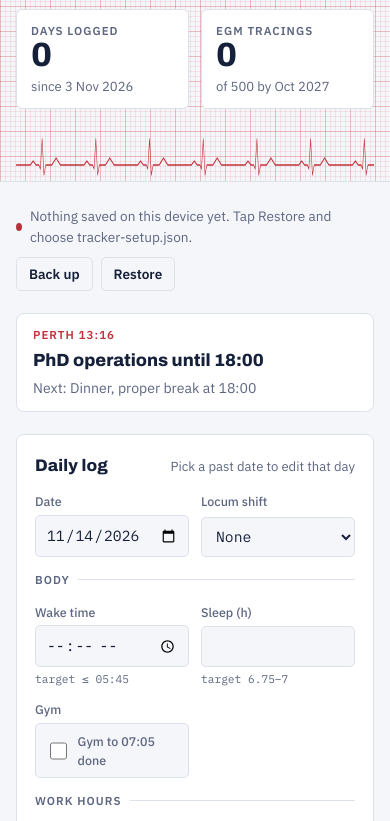
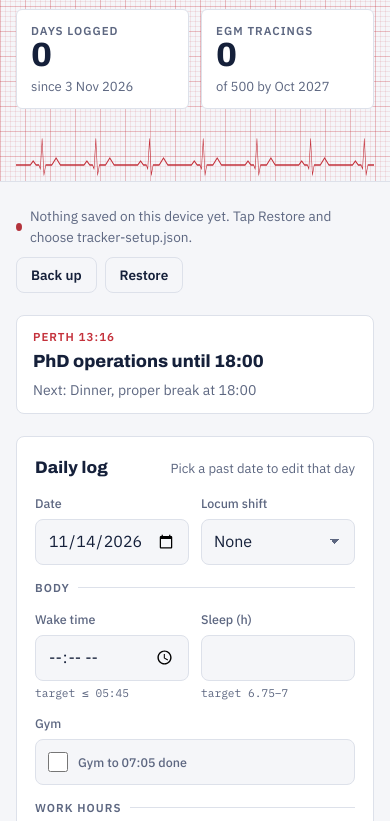
Before and after one commit to aswinbabu1412/phd-tracker, a plain HTML site: page index.html in a window 390 px wide. Shown: the part 244-1065 px from the top of the page. Drawn offline with Linux system fonts and the light colour scheme.

Commit message:
Align form fields on iPhone and stop zoom on input
Co-Authored-By: Claude Opus 5.5 <noreply@anthropic.com>
Claude-Session: https://claude.ai/code/session_0119ceDJTDE8rxQtZkfQPDs2

```diff
--- a/index.html
+++ b/index.html
@@ -114,23 +114,37 @@ main .wrap { padding-block: 24px 48px; display: grid; gap: 22px; }
 
 /* Log form */
 form.log { display: grid; gap: 14px; }
-.fields { display: grid; grid-template-columns: repeat(auto-fit, minmax(120px, 1fr)); gap: 12px; }
-.field { display: grid; gap: 4px; min-width: 0; }
+.fields { display: grid; grid-template-columns: repeat(2, minmax(0, 1fr)); gap: 14px 12px; align-items: start; }
+.fields.three > :last-child { grid-column: 1 / -1; }
+@media (min-width: 600px) { .fields.three { grid-template-columns: repeat(3, minmax(0, 1fr)); } .fields.three > :last-child { grid-column: auto; } .fields.four { grid-template-columns: repeat(4, minmax(0, 1fr)); } }
+.field { display: grid; gap: 6px; min-width: 0; align-content: start; }
 .field label { font-size: .78rem; color: var(--muted); font-weight: 500; }
-.field .tgt { font-family: var(--f-mono); font-size: .7rem; color: var(--muted); }
+.field .tgt { font-family: var(--f-mono); font-size: .7rem; color: var(--muted); line-height: 1.2; }
 input[type="date"], input[type="time"], input[type="number"], input[type="text"], input[type="month"], select, textarea {
-  width: 100%; min-width: 0; background: var(--paper); border: 1px solid var(--line); border-radius: 5px; padding: 8px 10px; font-family: var(--f-mono); font-size: .92rem;
+  display: block; box-sizing: border-box; width: 100%; min-width: 0; max-width: 100%; height: 46px; margin: 0;
+  -webkit-appearance: none; appearance: none;
+  background-color: var(--paper); color: var(--ink); border: 1px solid var(--line); border-radius: 8px;
+  padding: 0 12px; font-family: var(--f-body); font-size: 16px; line-height: 1.2; font-variant-numeric: tabular-nums; text-align: left;
 }
-textarea { font-family: var(--f-body); resize: vertical; min-height: 44px; }
-.check { display: flex; align-items: center; gap: 8px; background: var(--paper); border: 1px solid var(--line); border-radius: 5px; padding: 8px 10px; cursor: pointer; }
-.check input { width: 18px; height: 18px; accent-color: var(--good); }
+input::-webkit-date-and-time-value { text-align: left; margin: 0; }
+input::-webkit-datetime-edit { padding: 0; }
+input:focus, select:focus, textarea:focus { outline: none; border-color: var(--ep); box-shadow: 0 0 0 3px color-mix(in srgb, var(--ep) 22%, transparent); }
+input::placeholder, textarea::placeholder { color: var(--muted); opacity: .8; }
+select {
+  padding-right: 36px; cursor: pointer;
+  background-image: linear-gradient(45deg, transparent 50%, var(--muted) 50%), linear-gradient(135deg, var(--muted) 50%, transparent 50%);
+  background-position: calc(100% - 19px) 50%, calc(100% - 14px) 50%; background-size: 5px 5px; background-repeat: no-repeat;
+}
+textarea { height: auto; min-height: 76px; padding: 11px 12px; line-height: 1.45; resize: vertical; }
+.check { display: flex; align-items: center; gap: 10px; height: 46px; background: var(--paper); border: 1px solid var(--line); border-radius: 8px; padding: 0 12px; cursor: pointer; font-size: .95rem; }
+.check input { width: 20px; height: 20px; margin: 0; accent-color: var(--good); flex: none; }
 .group-title { font-size: .72rem; text-transform: uppercase; letter-spacing: .09em; color: var(--muted); font-weight: 600; display: flex; align-items: center; gap: 8px; }
 .group-title::after { content: ""; flex: 1; height: 1px; background: var(--line); }
 .actions { display: flex; gap: 10px; align-items: center; flex-wrap: wrap; }
-.btn { background: var(--ink); color: var(--paper); border: 0; border-radius: 5px; padding: 9px 16px; font-weight: 600; cursor: pointer; }
+.btn { background: var(--ink); color: var(--paper); border: 0; border-radius: 8px; height: 44px; padding: 0 18px; font-weight: 600; cursor: pointer; display: inline-flex; align-items: center; justify-content: center; }
 .btn:disabled { opacity: .5; cursor: default; }
 .btn.ghost { background: transparent; color: var(--ink); border: 1px solid var(--line); }
-.btn.sm { padding: 6px 12px; font-size: .85rem; }
+.btn.sm { height: 36px; padding: 0 14px; font-size: .85rem; }
 label.btn { display: inline-flex; align-items: center; }
 .vh:focus-visible + label, label.btn:focus-within { outline: 2px solid var(--accent); outline-offset: 2px; }
 .toast { font-size: .85rem; color: var(--good); }
@@ -184,7 +198,8 @@ li.is-done .t { color: var(--muted); text-decoration: line-through; text-decorat
 .icon-btn { background: none; border: 1px solid transparent; border-radius: 4px; color: var(--muted); font-size: .75rem; padding: 2px 6px; cursor: pointer; }
 .icon-btn:hover { border-color: var(--line); color: var(--ink); }
 .icon-btn.armed { color: var(--bad); border-color: var(--bad); }
-form.add { display: grid; grid-template-columns: minmax(0, 2fr) minmax(0, 1fr) minmax(0, 1fr) auto; gap: 8px; margin-top: 16px; padding-top: 16px; border-top: 1px dashed var(--line); align-items: end; }
+form.add { display: grid; grid-template-columns: minmax(0, 2fr) minmax(0, 1fr) minmax(0, 1fr) auto; gap: 12px; margin-top: 16px; padding-top: 16px; border-top: 1px dashed var(--line); align-items: end; }
+form.add .btn { height: 46px; }
 @media (max-width: 640px) { form.add { grid-template-columns: minmax(0, 1fr) minmax(0, 1fr); } form.add .field:first-child { grid-column: 1 / -1; } }
 .empty { color: var(--muted); font-size: .88rem; padding: 10px 0; margin: 0; }
 .months { display: grid; grid-template-columns: repeat(auto-fit, minmax(220px, 1fr)); gap: 18px; }
@@ -302,13 +317,13 @@ footer { font-size: .78rem; color: var(--muted); }
               <select id="f-shift"><option value="none">None</option><option value="day">Day (12 h)</option><option value="night">Night (12 h)</option><option value="off">Half day off</option></select></div>
           </div>
           <div class="group-title">Body</div>
-          <div class="fields">
+          <div class="fields three">
             <div class="field"><label for="f-wake">Wake time</label><input type="time" id="f-wake" step="300"><span class="tgt">target ≤ 05:45</span></div>
             <div class="field"><label for="f-sleep">Sleep (h)</label><input type="number" id="f-sleep" min="0" max="14" step="0.25" inputmode="decimal"><span class="tgt">target 6.75–7</span></div>
             <div class="field"><label for="f-workout">Gym</label><label class="check" for="f-workout"><input type="checkbox" id="f-workout"> Gym to 07:05 done</label></div>
           </div>
           <div class="group-title">Work hours</div>
-          <div class="fields">
+          <div class="fields four">
             <div class="field"><label for="f-thesis">Thesis writing</label><input type="number" id="f-thesis" min="0" max="16" step="0.25" inputmode="decimal"><span class="tgt">target 5.0</span></div>
             <div class="field"><label for="f-ops">PhD operations</label><input type="number" id="f-ops" min="0" max="16" step="0.25" inputmode="decimal"><span class="tgt">target 4.75</span></div>
             <div class="field"><label for="f-ep">EP &amp; devices</label><input type="number" id="f-ep" min="0" max="16" step="0.25" inputmode="decimal"><span class="tgt">target 3.25</span></div>
--- a/sw.js
+++ b/sw.js
@@ -1,5 +1,5 @@
 // Offline support. Bump CACHE when you upload a new version of index.html.
-const CACHE = "tracker-v3";
+const CACHE = "tracker-v4";
 const SHELL = ["./", "index.html", "manifest.webmanifest", "icon-192.png", "icon-512.png", "apple-touch-icon.png"];
 
 self.addEventListener("install", (e) => {
```
